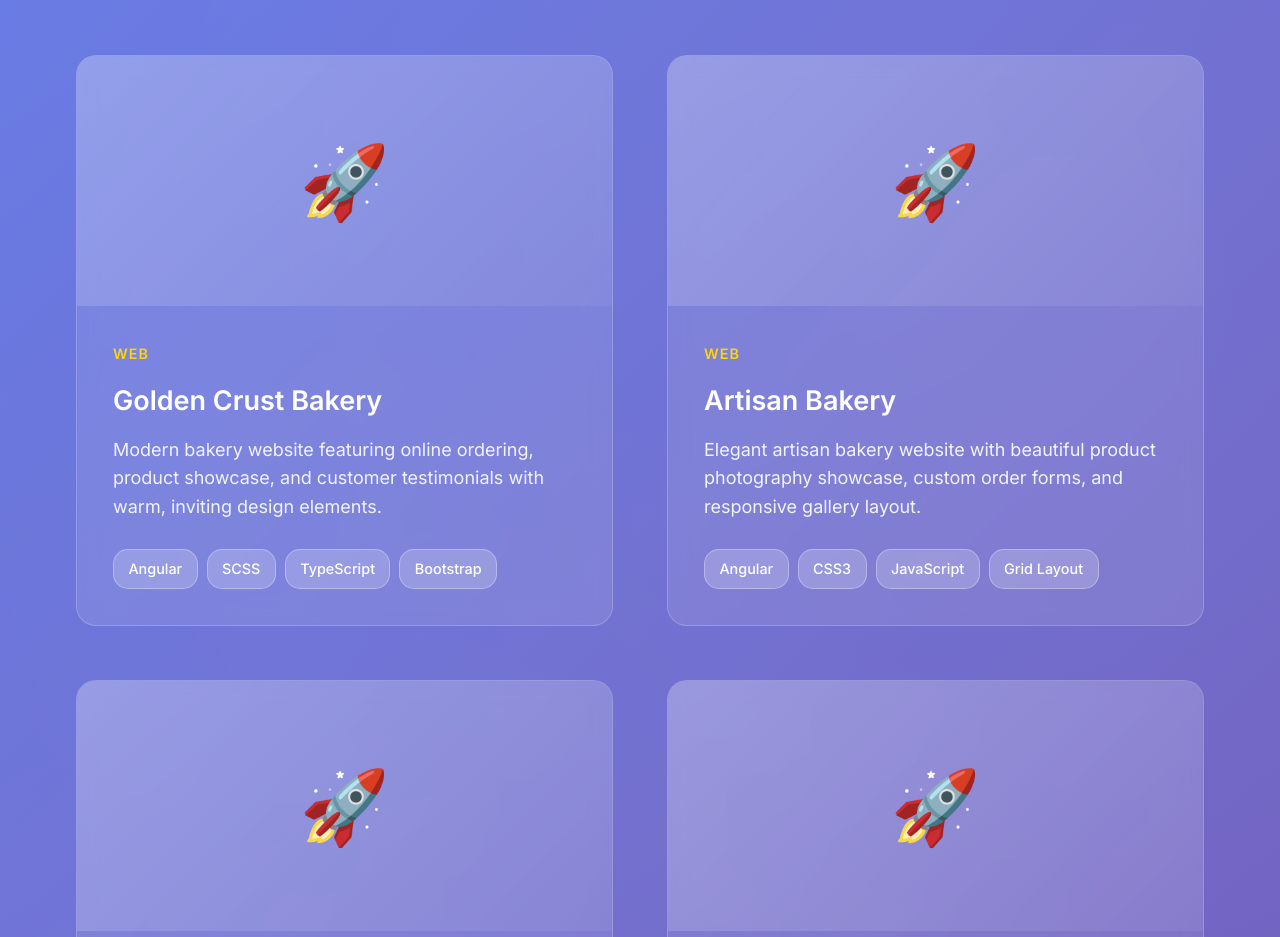
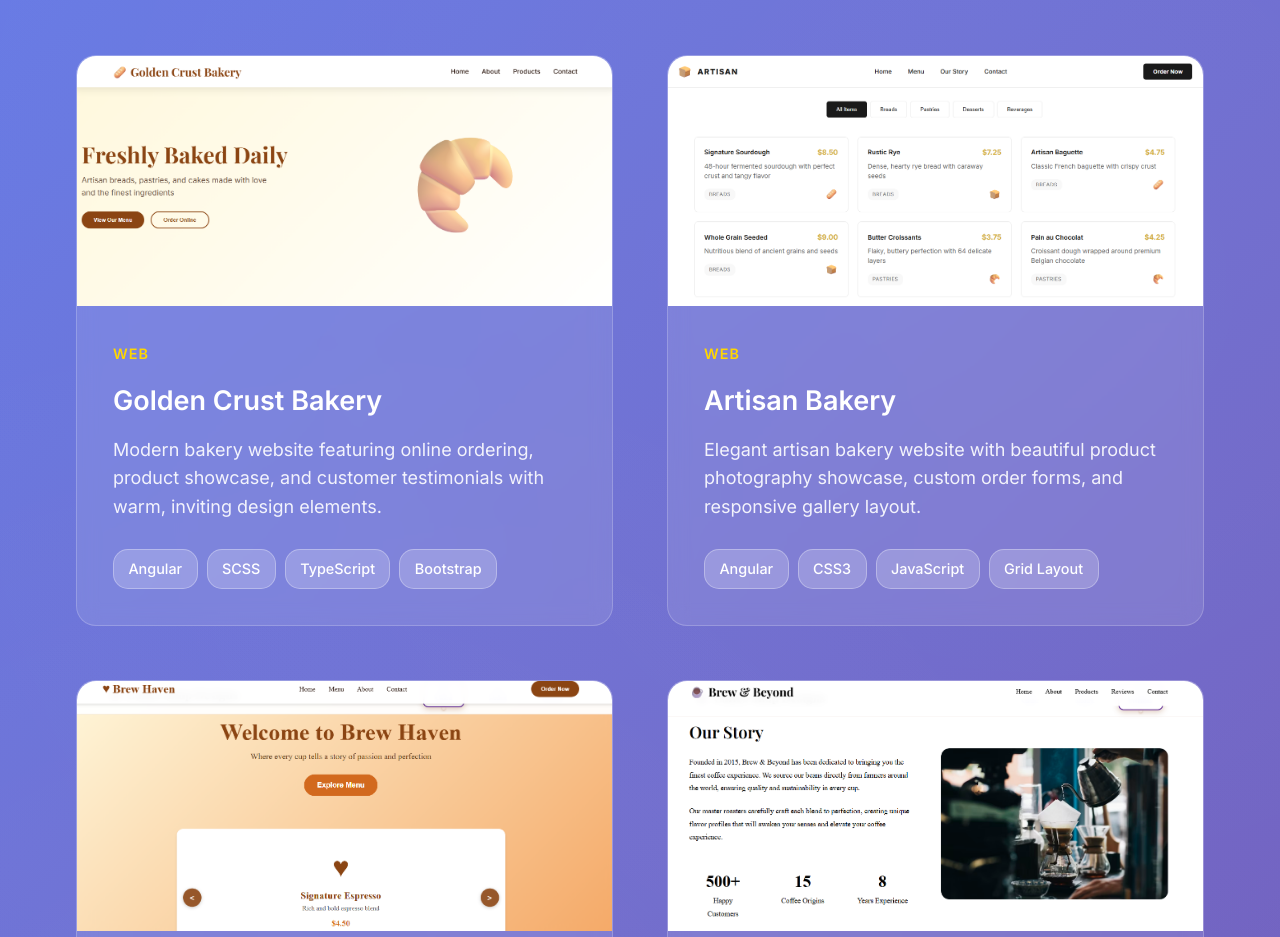
Before and after one commit to jzon-03/about-me, an Angular app: page / in a window 1280 px wide. Shown: the part 5395-6332 px from the top of the page. Built offline with nearby package versions, Linux system fonts and the light colour scheme.

Commit message:
Update images

```diff
--- a/src/app/components/portfolio/portfolio.component.html
+++ b/src/app/components/portfolio/portfolio.component.html
@@ -11,9 +11,7 @@
       <div class="featured-grid">
         <div class="featured-project" *ngFor="let project of featuredProjects">
           <div class="project-image">
-            <div class="image-placeholder">
-              <span class="project-icon">🚀</span>
-            </div>
+            <img [src]="project.image" [alt]="project.title + ' project screenshot'" class="project-img">
             <div class="project-overlay">
               <div class="project-actions">
                 <a [href]="project.liveUrl" *ngIf="project.liveUrl" target="_blank" class="action-btn">
--- a/src/app/components/portfolio/portfolio.component.scss
+++ b/src/app/components/portfolio/portfolio.component.scss
@@ -92,6 +92,13 @@
   position: relative;
   height: 250px;
   overflow: hidden;
+
+  .project-img {
+    width: 100%;
+    height: 100%;
+    object-fit: cover;
+    transition: transform 0.3s ease;
+  }
 }
 
 .image-placeholder {
@@ -119,7 +126,19 @@
   transition: opacity 0.3s ease;
 }
 
+.featured-project:hover .project-img {
+  transform: scale(1.05);
+}
+
 .featured-project:hover .project-overlay {
+  opacity: 1;
+}
+
+.project-card:hover .card-img {
+  transform: scale(1.05);
+}
+
+.project-card:hover .card-overlay {
   opacity: 1;
 }
 
@@ -240,6 +259,13 @@
   position: relative;
   height: 200px;
   overflow: hidden;
+
+  .card-img {
+    width: 100%;
+    height: 100%;
+    object-fit: cover;
+    transition: transform 0.3s ease;
+  }
 }
 
 .card-overlay {
--- a/src/app/components/portfolio/portfolio.component.ts
+++ b/src/app/components/portfolio/portfolio.component.ts
@@ -25,7 +25,7 @@ export class PortfolioComponent {
       id: 1,
       title: 'Golden Crust Bakery',
       description: 'Modern bakery website featuring online ordering, product showcase, and customer testimonials with warm, inviting design elements.',
-      image: '/assets/Images/Golden_Crust_Bakery.png',
+      image: 'assets/Images/Golden_Crust_Bakery.png',
       technologies: ['Angular', 'SCSS', 'TypeScript', 'Bootstrap'],
       liveUrl: 'https://bakerydesigns.thepracticalapps.com/bakery-template-1',
       category: 'web',
@@ -35,7 +35,7 @@ export class PortfolioComponent {
       id: 2,
       title: 'Artisan Bakery',
       description: 'Elegant artisan bakery website with beautiful product photography showcase, custom order forms, and responsive gallery layout.',
-      image: '/assets/Images/Artisan_Bakery.png',
+      image: 'assets/Images/Artisan_Bakery.png',
       technologies: ['Angular', 'CSS3', 'JavaScript', 'Grid Layout'],
       liveUrl: 'https://bakerydesigns.thepracticalapps.com/bakery-template-2',
       category: 'web',
@@ -45,7 +45,7 @@ export class PortfolioComponent {
       id: 3,
       title: 'Sweet Dreams Bakery',
       description: 'Delightful bakery website with interactive menu, location finder, and special events calendar featuring pastel color schemes.',
-      image: '/assets/Images/Sweet_Dreams_Bakery.png',
+      image: 'assets/Images/Sweet_Dreams_Bakery.png',
       technologies: ['HTML5', 'SCSS', 'JavaScript', 'Flexbox'],
       liveUrl: 'https://bakerydesigns.thepracticalapps.com/bakery-template-3',
       category: 'web',
@@ -55,7 +55,7 @@ export class PortfolioComponent {
       id: 4,
       title: 'Brew Haven Coffee',
       description: 'Contemporary coffee shop website with online ordering system, loyalty program integration, and atmospheric design elements.',
-      image: '/assets/Images/Brew_Haven_Coffee.png',
+      image: 'assets/Images/Brew_Haven_Coffee.png',
       technologies: ['Angular', 'TypeScript', 'SCSS', 'API Integration'],
       liveUrl: 'https://coffeeshopdesigns.thepracticalapps.com/coffee-template-1',
       category: 'web',
@@ -65,7 +65,7 @@ export class PortfolioComponent {
       id: 5,
       title: 'Roastery Coffee',
       description: 'Premium coffee roastery website featuring bean origin stories, brewing guides, and subscription service with rich, dark aesthetics.',
-      image: '/assets/Images/Roastery_Coffee.png',
+      image: 'assets/Images/Roastery_Coffee.png',
       technologies: ['Angular', 'CSS3', 'TypeScript', 'Responsive Design'],
       liveUrl: 'https://coffeeshopdesigns.thepracticalapps.com/coffee-template-2',
       category: 'web',
@@ -75,7 +75,7 @@ export class PortfolioComponent {
       id: 6,
       title: 'Brew And Beyond Coffee',
       description: 'Modern coffee shop website with social media integration, event booking system, and community features for coffee enthusiasts.',
-      image: '/assets/Images/Brew_And_Beyond_Coffee.png',
+      image: 'assets/Images/Brew_And_Beyond_Coffee.png',
       technologies: ['Angular', 'SCSS', 'JavaScript', 'Social API'],
       liveUrl: 'https://coffeeshopdesigns.thepracticalapps.com/coffee-template-3',
       category: 'web',
```
